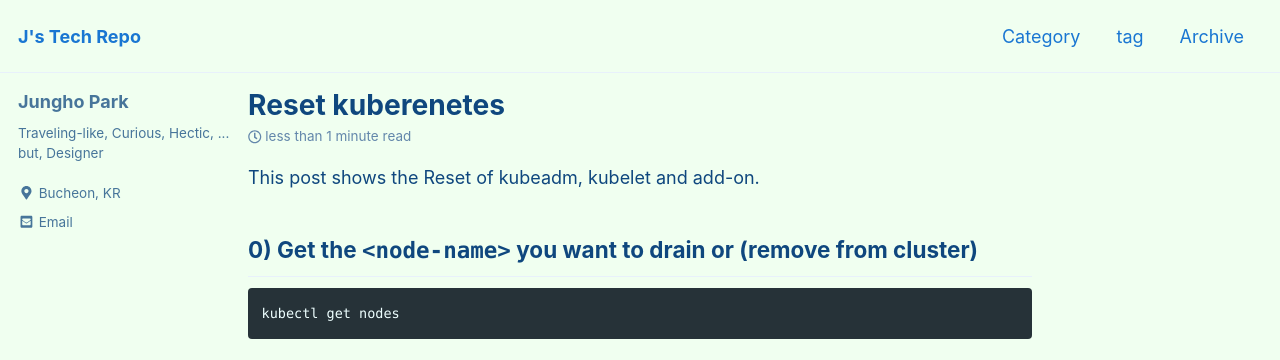
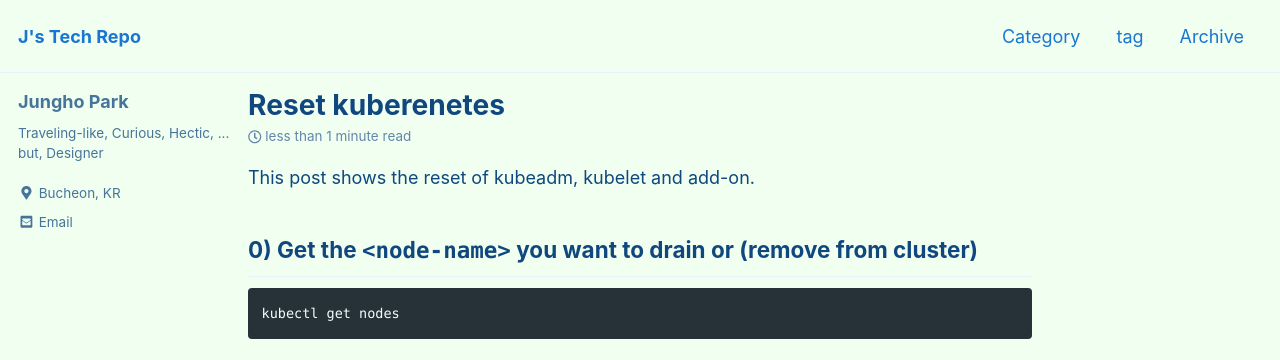
Before and after one commit to unipark00/tekrepo, a Jekyll site: the page built from _posts/2019-04-18-reset-k8s.md, in a window 1280 px wide and 900 px high. Shown: the top 360 px of the window. Built offline with Jekyll 4.4.1, drawn with Linux system fonts in a browser that asks for light colours; cached includes are drawn as plain includes.

````diff
--- a/_posts/2019-04-18-reset-k8s.md
+++ b/_posts/2019-04-18-reset-k8s.md
@@ -7,7 +7,7 @@ last_modified_at: 2019-04-18T21::00+09:00
 toc: false
 ---
 
-This post shows the Reset of kubeadm, kubelet and add-on.
+This post shows the reset of kubeadm, kubelet and add-on.
 
 ## 0) Get the `<node-name>` you want to drain or (remove from cluster)
 ```console
````
